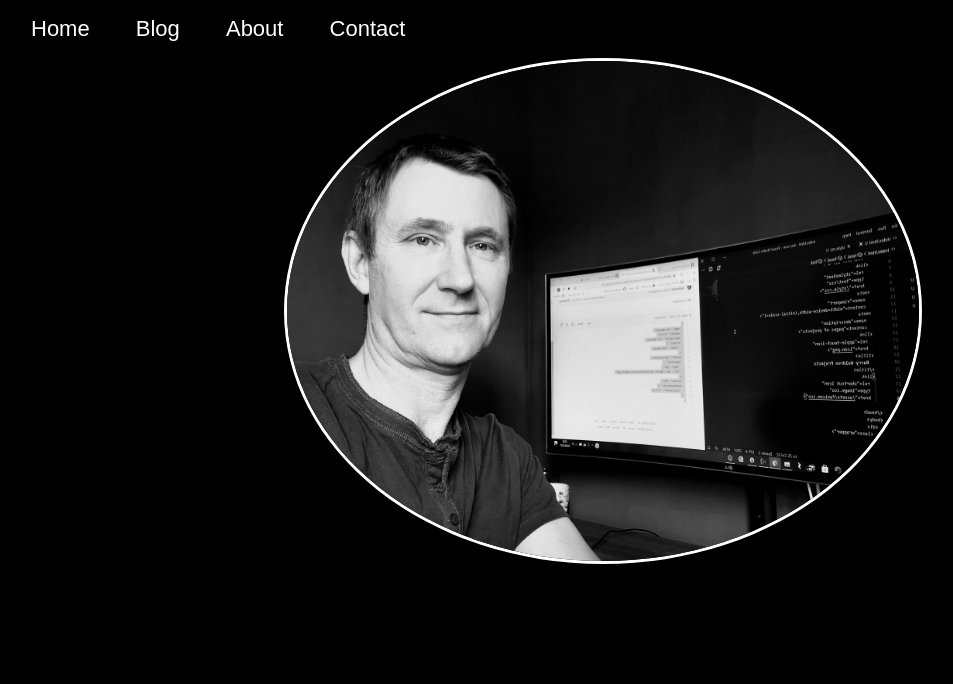
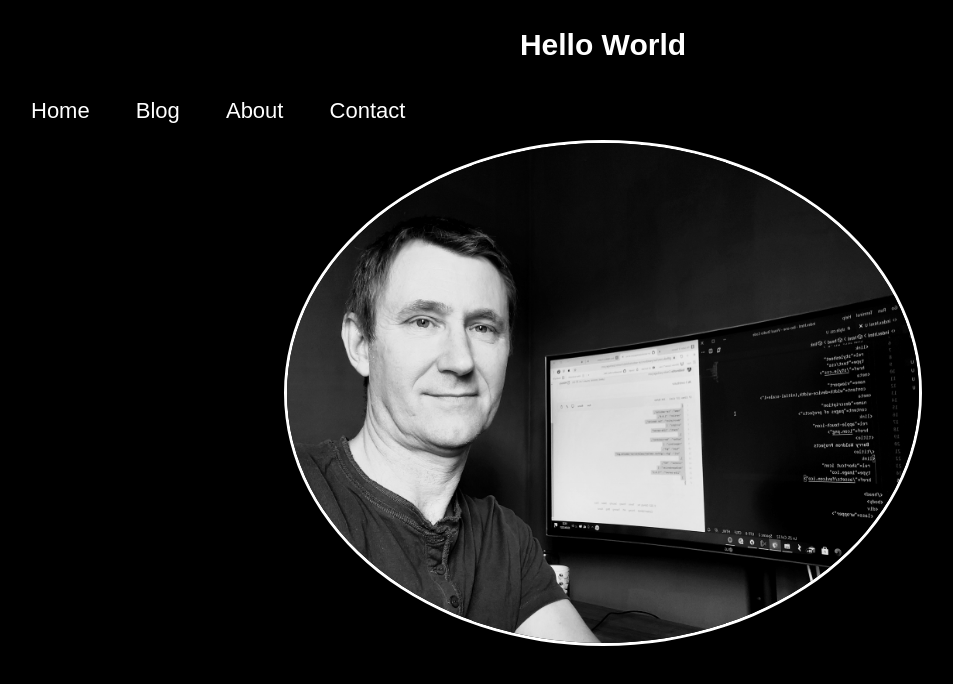
Before and after one commit to barrywaldron/bio-one, a website: page index.html in a window 1280 px wide. Shown: the whole page, without its empty margins (37-990 px from the left). Drawn offline with Linux system fonts and the light colour scheme.

Commit message:
header position

```diff
--- a/index.html
+++ b/index.html
@@ -32,6 +32,7 @@
     <header
         class="header"
         aria-roledescription="banner">
+        <h1>Hello World</h1>
     </header>
 
     <nav
@@ -62,6 +63,7 @@
         </li>
 
       </ul>
+
       <img
         src="/assets/bwprofile.jpg"
         alt="image of Barry Waldron"
--- a/style.css
+++ b/style.css
@@ -6,16 +6,15 @@ body {
   margin: 0 auto;
   max-width: 980px;
 }
-img {
-  position: relative;
-  border-radius: 50%;
-  border: solid;
-  border-color: #fff;
-  display: block;
-  margin-left: auto;
-  margin-right: auto;
-  width: 50%;
-  }
+h1 {
+  font-size: 30px;
+  color: #fff;
+}
+.header {
+  display: flex;
+  justify-content: center;
+}
+
   .nav-link {
     margin-right: 10px;
   }
@@ -34,3 +33,13 @@ img {
     text-decoration: none;
     padding: 10px 20px;
   }
+  img {
+    position: relative;
+    border-radius: 50%;
+    border: solid;
+    border-color: #fff;
+    display: block;
+    margin-left: auto;
+    margin-right: auto;
+    width: 50%;
+    }
```
